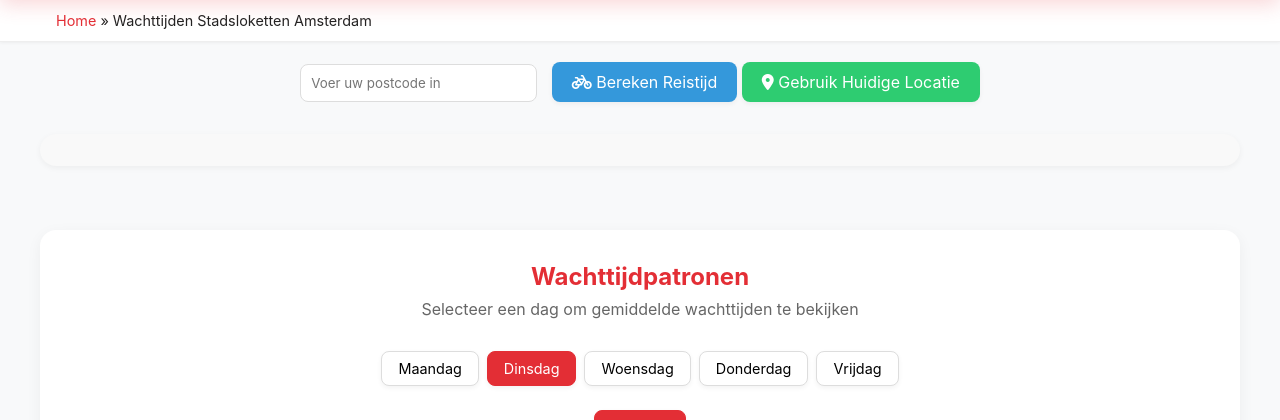
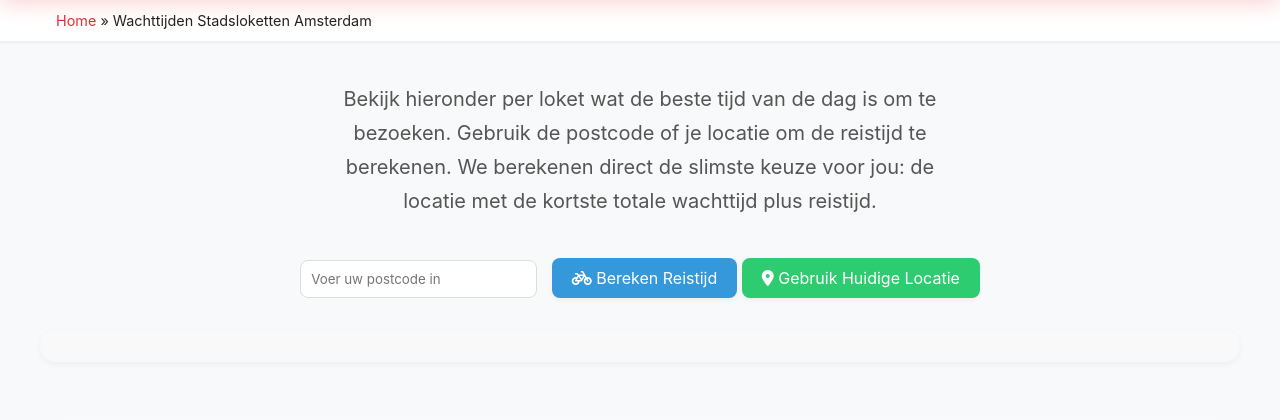
Before and after one commit to TJKNL/StadsloketWachtWijzer, a Flask app: page / in a window 1280 px wide. Shown: the part 239-659 px from the top of the page. Run offline with Flask 3, Linux system fonts and the light colour scheme; data that the repository does not hold is empty; some libraries are stand-ins or nearby versions.

Commit message:
Update translations and enhance UI with new intro text and styling for better user experience

```diff
--- a/templates/index.html
+++ b/templates/index.html
@@ -112,6 +112,25 @@
         <meta http-equiv="Cache-Control" content="max-age=1800">
 
         <!-- No local TCF stub: Google CMP will define __tcfapi itself -->
+        <style>
+    .intro-container {
+        text-align: center;
+        margin: 40px auto; /* Increased vertical margin for more space */
+        padding: 0 15px;
+        max-width: 90%; /* Responsive width for mobile */
+    }
+    .intro-container p {
+        font-size: 1.25rem; /* Larger, subtitle-like font size */
+        line-height: 1.7;
+        color: #555; /* Softer text color */
+        margin: 0;
+    }
+    @media (min-width: 768px) {
+        .intro-container {
+            max-width: 650px; /* Narrower width on desktop */
+        }
+    }
+</style>
         <link rel="stylesheet" href="https://unpkg.com/leaflet@1.9.4/dist/leaflet.css"
               integrity="sha256-p4NxAoJBhIIN+hmNHrzRCf9tD/miZyoHS5obTRR9BMY="
               crossorigin=""/>
@@ -148,6 +167,10 @@
                 <span>{{ translations[lang]['breadcrumb_title'] }}</span>
             </span>
         </div>
+    </div>
+
+    <div class="intro-container content-container">
+        <p>{{ translations[lang]['intro_text'] }}</p>
     </div>
 
     <div style="text-align: center; margin: 20px 0;">
--- a/translations.py
+++ b/translations.py
@@ -92,6 +92,7 @@ translations = {
         'app_audience': "Inwoners Amsterdam",
         'hero_image_alt': "Amsterdam stadsloketten wachttijden",
         'breadcrumb_title': "Wachttijden Stadsloketten Amsterdam",
+        'intro_text': "Bekijk hieronder per loket wat de beste tijd van de dag is om te bezoeken.\n Gebruik de postcode of je locatie om de reistijd te berekenen.\n We berekenen direct de slimste keuze voor jou: de locatie met de kortste totale wachttijd plus reistijd.",
         'minutes': "minuten",
         'people': "mensen",
         'km': "km",
@@ -194,6 +195,7 @@ translations = {
         'app_audience': "Amsterdam Residents",
         'hero_image_alt': "Amsterdam city offices wait times",
         'breadcrumb_title': "Amsterdam City Offices Wait Times",
+        'intro_text': "See the live wait times for all city offices below. Enter your postcode or share your location to see your travel time. We'll instantly calculate the smartest choice for you: the location with the shortest total wait plus travel time.",
         'minutes': "minutes",
         'people': "people",
         'km': "km",
@@ -296,6 +298,7 @@ translations = {
         'app_audience': "Amsterdam Sakinleri",
         'hero_image_alt': "Amsterdam şehir ofisleri bekleme süreleri",
         'breadcrumb_title': "Amsterdam Şehir Ofisleri Bekleme Süreleri",
+        'intro_text': "Aşağıda tüm şehir ofisleri için canlı bekleme sürelerini görün. Posta kodunuzu girin veya seyahat sürenizi görmek için konumunuzu paylaşın. Sizin için en akıllı seçeneği anında hesaplayacağız: en kısa toplam bekleme ve seyahat süresine sahip konum.",
         'minutes': "dakika",
         'people': "kişi",
         'km': "km",
@@ -388,7 +391,7 @@ translations = {
         'footer_disclaimer': "هذا الموقع هو مبادرة مستقلة وليس له علاقة رسمية مع بلدية أمستردام.",
         'footer_official_link': "الموقع الرسمي لبلدية أمستردام",
         'site_title': "WachtWijzer: أوقات الانتظار المباشرة لمكاتب مدينة أمستردام",
-        'site_description': "!تجنب طابور الانتظار. شاهد أوقات الانتظار المباشرة لجميع مكاتب مدينة أمستردام. اعثر فورًا على أسرع موقع، تحقق من أوقات السفر، وخطط لزيارتك بذكاء. وفر وقتك",
+        'site_description': "!تجنب طابور الانتظار. شاهد أوقات الانتظار المباشرة لجميع مكاتب المدينة أدناه. اعثر فورًا على أسرع موقع، تحقق من أوقات السفر، وخطط لزيارتك بذكاء. وفر وقتك",
         'site_keywords': "أوقات الانتظار مكاتب مدينة أمستردام, طابور مكتب أمستردام, بلدية أمستردام وقت الانتظار, طوابير مباشرة مكاتب المدينة",
         'og_title': "أوقات الانتظار في مكاتب مدينة أمستردام | معلومات حالية",
         'og_description': "تحقق من أوقات الانتظar في جميع مكاتب مدينة أمستردام. اعثر على المكتب الذي لديه أقصر وقت انتظار وخطط لزيارتك بكفاءة.",
@@ -398,6 +401,7 @@ translations = {
         'app_audience': "سكان أمستردام",
         'hero_image_alt': "أوقات الانتظار في مكاتب مدينة أمستردام",
         'breadcrumb_title': "أوقات الانتظار في مكاتب مدينة أمستردام",
+        'intro_text': ".شاهد أوقات الانتظار المباشرة لجميع مكاتب المدينة أدناه. أدخل الرمز البريدي الخاص بك أو شارك موقعك لمعرفة وقت السفر الخاص بك. سنقوم على الفور بحساب الخيار الأذكى لك: الموقع الذي لديه أقصر وقت انتظار بالإضافة إلى وقت السفر",
         'minutes': "دقيقة",
         'people': "شخص",
         'km': "كم",
```
